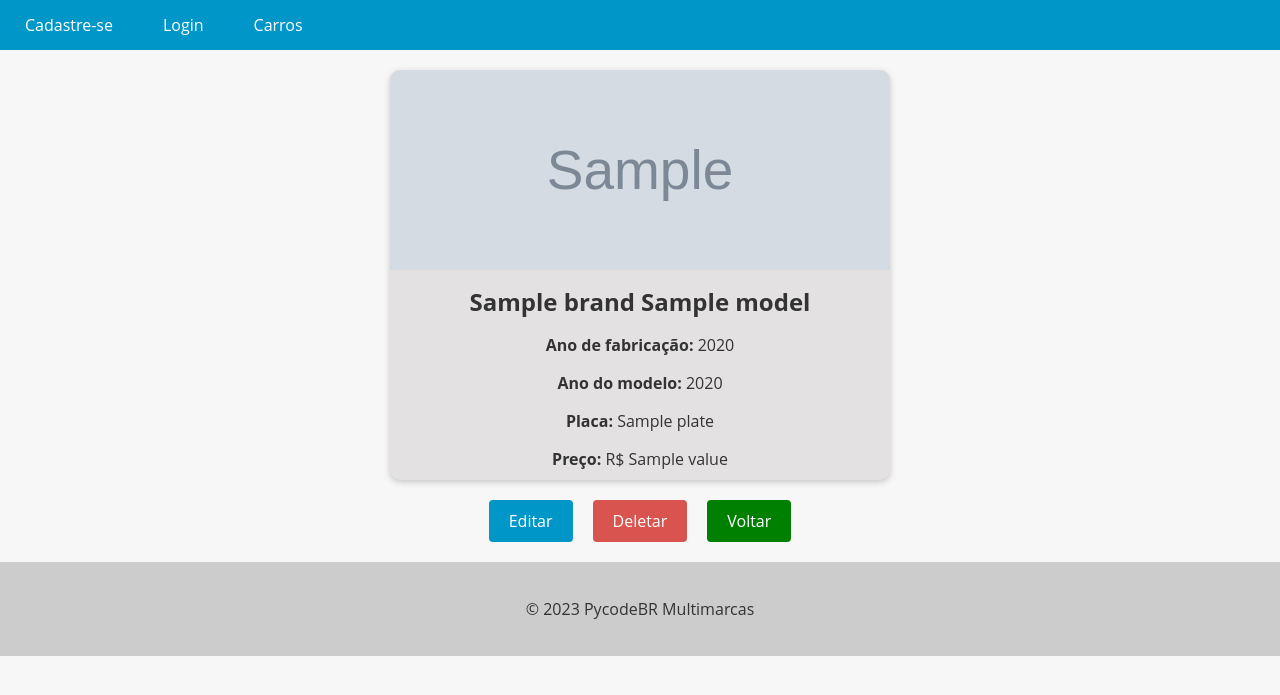
After one commit to armenioandrade/django_master, a Django app: template Carros/cars/templates/car_detail.html in a window 1280 px wide. The commit adds this page. Shown: the top 695 px of the page. Run offline with Django 5.2, Linux system fonts and the light colour scheme; the template is opened without the code that fills it: most values are stand-ins (such as "Sample title", 1, 10 or a date in 2020); grey boxes marked "Sample" are stand-in pictures.

Commit message:
update e delete completos

```diff
--- /dev/null
+++ b/Carros/cars/templates/car_detail.html
@@ -0,0 +1,100 @@
+{% extends "base.html" %}
+
+{% block content %}
+  <style>
+    .car-card {
+      background-color: #e3e1e1;
+      box-shadow: 0 2px 6px rgba(0, 0, 0, 0.2);
+      border-radius: 10px;
+      overflow: hidden;
+      text-align: center;
+      transition: all 0.3s ease;
+      max-width: 500px;
+      margin: 20px auto 0;
+      margin-bottom: 20px;
+    }
+
+    .car-card:hover {
+      cursor: pointer;
+      box-shadow: 0 4px 10px rgba(0, 0, 0, 0.4);
+      transform: translateY(-2px);
+    }
+
+    .car-card img {
+      width: 100%;
+      height: 200px;
+      object-fit: cover;
+    }
+
+    .car-card h2 {
+      font-size: 1.5rem;
+      margin: 10px;
+    }
+
+    .car-card p {
+      font-size: 1rem;
+      margin-bottom: 10px;
+    }
+
+    .buttons-container {
+      display: flex;
+      justify-content: center;
+      margin-top: 20px;
+      margin-bottom: 20px;
+    }
+
+    .btn {
+      display: inline-block;
+      background-color: #0096c7;
+      color: #fff;
+      border: none;
+      padding: 10px 20px;
+      font-size: 16px;
+      border-radius: 4px;
+      cursor: pointer;
+      transition: background-color 0.3s ease-in-out;
+      margin: 0 10px;
+    }
+
+    .btn:hover {
+      background-color: #108eb8;
+    }
+
+    .btn-danger {
+      background-color: #d9534f;
+      text-decoration: none !important;
+    }
+
+    .btn-back {
+      background-color: green;
+      text-decoration: none !important;
+    }
+
+    .btn-danger:hover {
+      background-color: #d2221c;
+    }
+
+    .error-message {
+      color: #d9534f;
+      font-size: 14px;
+      margin-top: 5px;
+    }
+
+    a {
+      text-decoration: none !important;
+    }
+  </style>
+  <div class="car-card">
+      <img src="{{ object.photo.url }}" alt="{{ object.model }} - {{ object.brand }}">
+      <h2>{{ object.brand }} {{ object.model }}</h2>
+      <p><strong>Ano de fabricação:</strong> {{ object.factory_year }}</p>
+      <p><strong>Ano do modelo:</strong> {{ object.model_year }}</p>
+      <p><strong>Placa:</strong> {{ object.plate }}</p>
+      <p><strong>Preço:</strong> R$ {{ object.value }}</p>
+  </div>
+  <div class="buttons-container">
+    <a href="{% url 'car_update' pk=object.pk %}" class="btn btn-primary">Editar</a>
+    <a href="{% url 'car_delete' pk=object.pk %}" class="btn btn-danger">Deletar</a>
+    <a href="{% url 'cars_list' %}" class="btn btn-back">Voltar</a>
+  </div>
+{% endblock %}
--- a/Carros/cars/templates/new_car.html
+++ b/Carros/cars/templates/new_car.html
@@ -4,7 +4,7 @@
     <form method="POST" enctype="multipart/form-data">
         <table>
             {% csrf_token %}
-            {{ new_car_form.as_table }}
+            {{ form.as_table }}
         </table>
         <input type="submit" value="Cadastrar">
     </form>
```
Also changed, not shown: Carros/cars/templates/car_delete.html (added, +63 -0 lines), Carros/cars/templates/car_update.html (added, +122 -0 lines), Carros/cars/templates/cars.html (+18 -5 lines), Carros/cars/views.py (+18 -13 lines), Carros/media/cars/Captura_de_tela_2024-09-08_104335.png (added), Carros/media/cars/Captura_de_tela_2024-09-09_211431.png (added).
